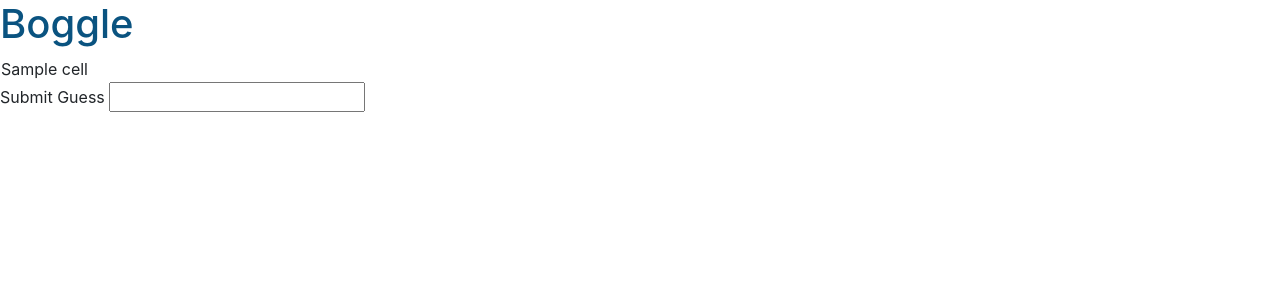
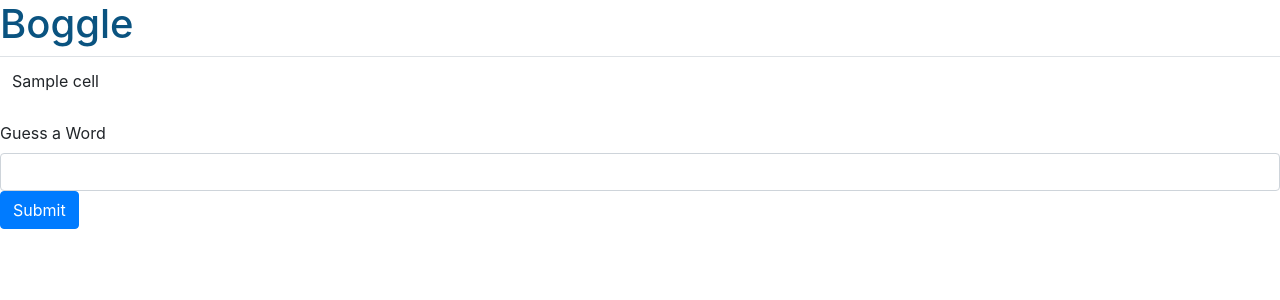
Before and after one commit to kwolosonovich/boggle, a Flask app: template templates/index.html in a window 1280 px wide. Shown: the top 300 px of the page. Run offline with Flask 2, Linux system fonts and the light colour scheme; the template is opened without the code that fills it: most values are stand-ins (such as "Sample title", 1, 10 or a date in 2020); parts of the project's set-up code (start-up, migrations or seed data) failed here and were passed over; some libraries are stand-ins or nearby versions.

Commit message:
added submit button to player guess

```diff
--- a/templates/index.html
+++ b/templates/index.html
@@ -6,7 +6,7 @@
 
     <div class="game_board">
 {#    list with 5 nested lists containing 5 letters#}
-        <table>
+        <table class="table">
             {% for row in board %}
                 <tr>
                     {% for cell in row %}
@@ -17,8 +17,11 @@
         </table>
     </div>
     <form action="submit">
-        <label for="guess">Submit Guess</label>
-        <input type="text" id="guess">
+        <div class="form-group">
+            <label for="guess">Guess a Word</label>
+            <input type="text" id="guess" class="form-control">
+            <button type="submit" class="submit_button btn btn-primary">Submit</button>
+        </div>
     </form>
 
 {%  endblock %}
```
